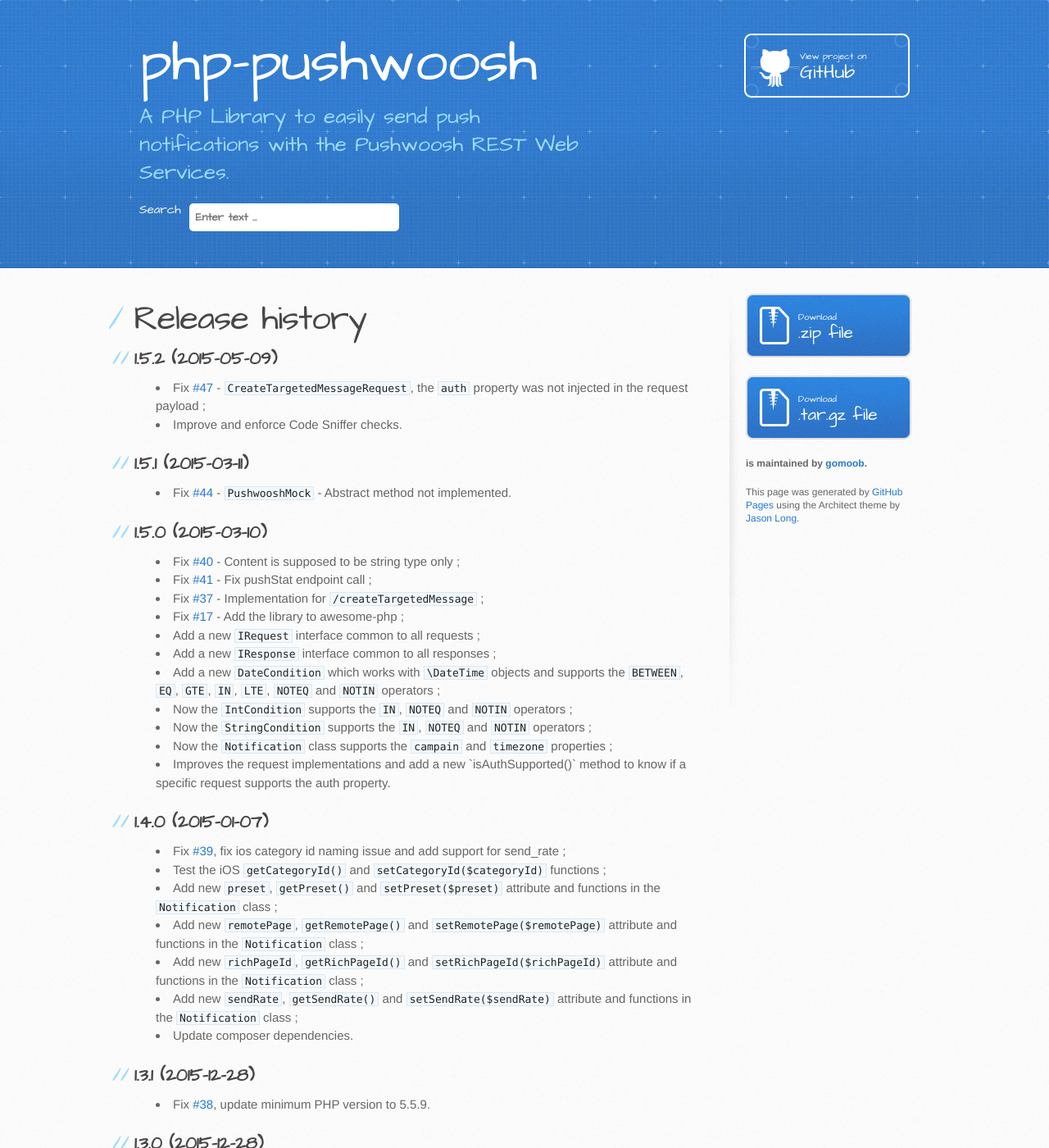
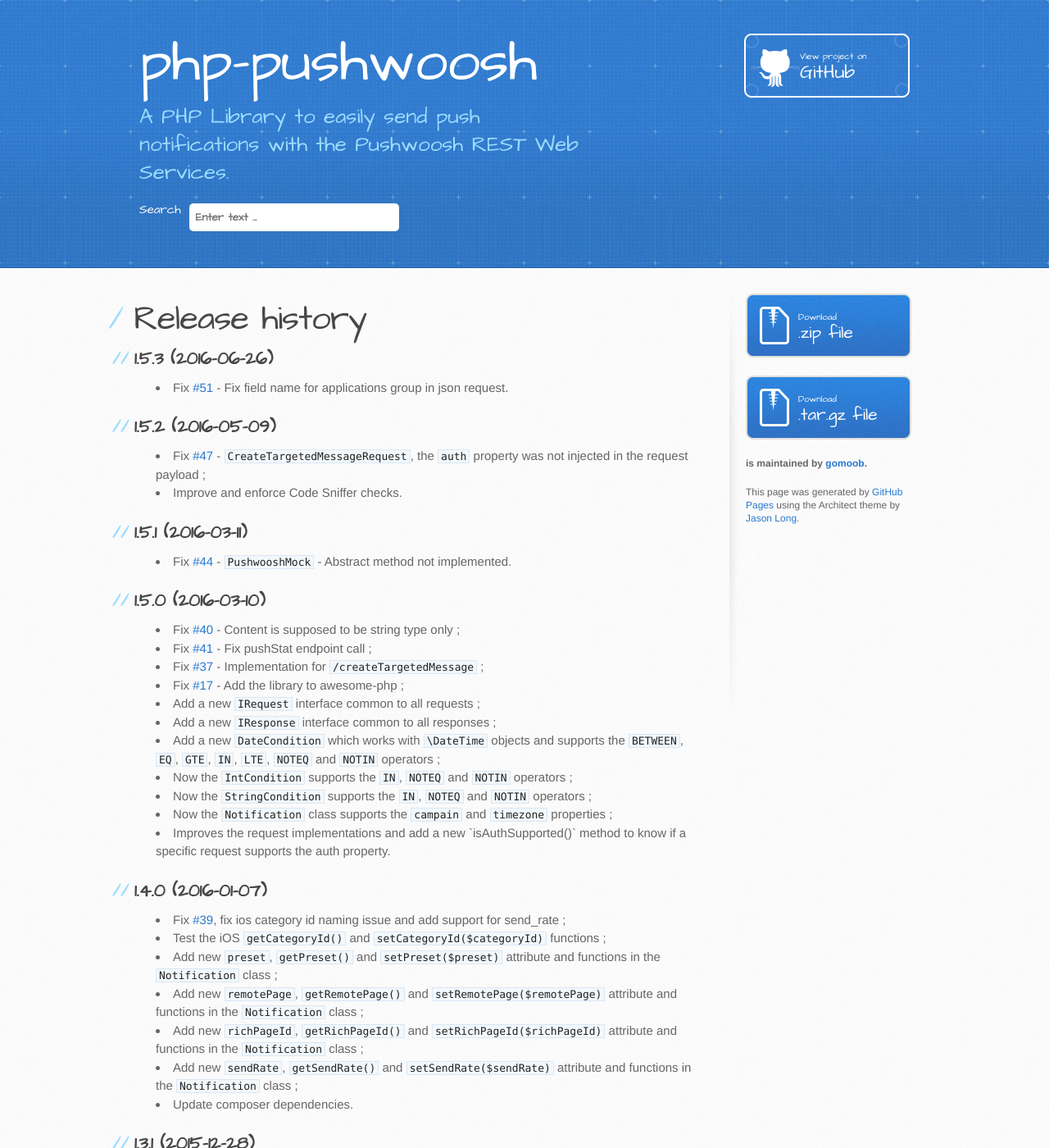
Before and after one commit to gomoob/php-pushwoosh, a Jekyll site: the page built from release-history.html, in a window 1280 px wide and 1400 px high. Shown: the whole window at 82% size. Built offline with Jekyll 4.4.1, drawn with Linux system fonts in a browser that asks for light colours; comment, search, counter and statistics services are not loaded.

Commit message:
Update release history.

```diff
--- a/release-history.html
+++ b/release-history.html
@@ -5,7 +5,15 @@
 
 <h1>Release history</h1>
 
-<h2>1.5.2 (2015-05-09)</h2>
+<h2>1.5.3 (2016-06-26)</h2>
+<ul>
+	<li>
+		Fix <a href="https://github.com/gomoob/php-pushwoosh/pull/51">#51</a> -
+		Fix field name for applications group in json request.
+	</li>
+</ul>
+
+<h2>1.5.2 (2016-05-09)</h2>
 <ul>
 	<li>
 		Fix <a href="https://github.com/gomoob/php-pushwoosh/pull/47">#47</a> -
@@ -17,7 +25,7 @@
 	</li>
 </ul>
 
-<h2>1.5.1 (2015-03-11)</h2>
+<h2>1.5.1 (2016-03-11)</h2>
 <ul>
     <li>
         Fix <a href="https://github.com/gomoob/php-pushwoosh/issues/44">#44</a> - <code>PushwooshMock</code> - Abstract
@@ -25,7 +33,7 @@
     </li>
 </ul>
 
-<h2>1.5.0 (2015-03-10)</h2>
+<h2>1.5.0 (2016-03-10)</h2>
 <ul>
 	<li>
 	    Fix <a href="https://github.com/gomoob/php-pushwoosh/issues/40">#40</a> - Content is supposed to be string type
@@ -69,7 +77,7 @@
 	</li>
 </ul>
 
-<h2>1.4.0 (2015-01-07)</h2>
+<h2>1.4.0 (2016-01-07)</h2>
 <ul>
     <li>
         Fix <a href="https://github.com/gomoob/php-pushwoosh/pull/39">#39</a>, fix ios category id naming issue and add
```
